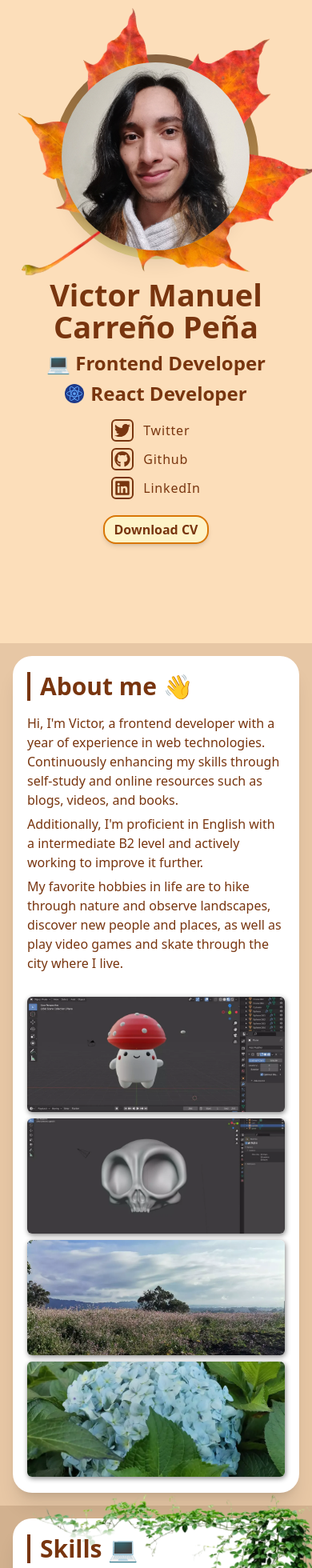
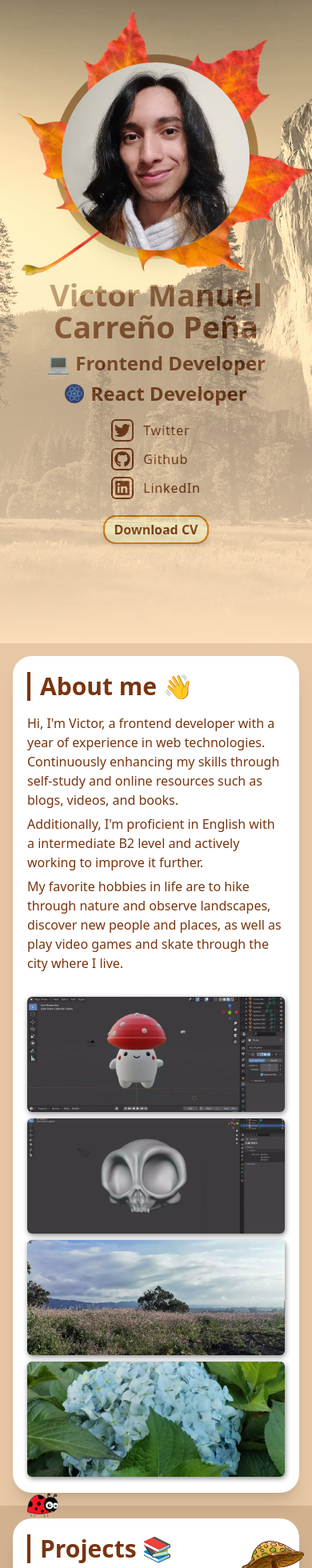
Before and after one commit to VictorCar86/Portfolio, a React app: page / in a window 390 px wide. Shown: the part 40-2000 px from the top of the page at 80% size. Built offline with nearby package versions, Linux system fonts and the light colour scheme; what tailwindcss-animatecss would draw is missing.

Commit message:
Create responsive settings for main_landscape image

```diff
--- a/src/containers/Home.jsx
+++ b/src/containers/Home.jsx
@@ -5,6 +5,7 @@ import {
     FaLinkedin
 } from 'react-icons/fa'
 import { SiReact } from 'react-icons/si'
+import landscapeImg from "../assets/images/main_landscape.webp"
 import profileImg from "../assets/images/profile.webp"
 import fallImg from "../assets/images/fall.webp"
 import englishCvPdf from '../assets/files/Victor Carreno - Frontend CV - English.pdf'
@@ -15,8 +16,9 @@ const Home = () => {
     const [fall, setFall] = useState("");
 
     return (
-        <section className='min-h-[640px] h-screen w-full bg-cream-100'>
-            <div className='min-h-[640px] h-screen w-full flex flex-col-reverse justify-center items-center gap-6 sm:gap-10 md:gap-[8%] xl:gap-10 md:flex-row px-[7%] bg-transparent animate__zoomIn animate__animated animate__delay' id="home">
+        <section className='relative min-h-[640px] h-screen w-full bg-cream-100'>
+            <img className='absolute h-screen w-screen object-cover object-bottom sepia mask-deg' src={landscapeImg} alt="Landscape" />
+            <div className='min-h-[640px] h-screen w-full flex flex-col-reverse justify-center items-center gap-6 sm:gap-10 md:gap-[8%] xl:gap-10 md:flex-row px-[7%] thin-text bg-transparent animate__zoomIn animate__animated animate__delay' id="home">
                 <div>
                     <h1 className='max-w-xs text-center font-bold text-[38px] leading-10 xl:max-w-none md:max-w-sm md:text-5xl md:text-left sm:max-w-none sm:text-[40px]'>Victor Manuel Carreño Peña</h1>
                     <p className='text-2xl sm:text-3xl mb-1.5 mt-2.5 md:mt-3.5 font-bold text-center md:text-left'>
--- a/src/containers/Projects.jsx
+++ b/src/containers/Projects.jsx
@@ -23,7 +23,7 @@ const Projects = () => {
 }
 
   return (
-    <InfoSection title={titleLanguage()} bgColor='bg-cream-400' customId='projects'>
+    <InfoSection title={titleLanguage()} bgColor='bg-cream-300' customId='projects'>
       <img
         className='absolute -top-8 w-10 h-min cursor-pointer'
         src={ladyBugImg}
--- a/src/containers/Skills.jsx
+++ b/src/containers/Skills.jsx
@@ -33,7 +33,7 @@ const Skills = () => {
   }
 
   return (
-    <InfoSection title={titleLanguage()} bgColor='bg-cream-300' customId='skills'>
+    <InfoSection title={titleLanguage()} bgColor='bg-cream-400' customId='skills'>
       <img className='absolute top-0 right-0 -translate-y-[10%] translate-x-[7%] h-min w-min select-none' draggable='false' src={climbingPlantImg} alt="Climbing plant decoration" />
 
       <p className='relative max-w-xl mb-1.5 shadow-[0px_0px_10px_4px_#ffffff] bg-white/80'>
@@ -70,7 +70,7 @@ const Skills = () => {
 
       </p>
       <div className='relative h-auto mx-auto my-6 font-bold md:text-lg text-center'>
-        <ul className='grid sm:grid-cols-2 sm:grid-rows-3 md:grid-cols-4 md:grid-rows-2 grid-cols-1 grid-rows-6 gap-2 justify-items-center items-center mt-7'>
+        <ul className='grid grid-cols-2 grid-rows-3 md:grid-cols-4 md:grid-rows-2 gap-2 justify-items-center items-center mt-7'>
           <ToolsDescription name='HTML' imgSrc={htmlImg}>
             <SiHtml5 className={`fill-orange-500 ${svgStyles}` }/>
           </ToolsDescription>
--- a/src/index.css
+++ b/src/index.css
@@ -25,4 +25,13 @@
     .responsiveFontSize {
         font-size: clamp(12px, 2.2vw, 1.5rem);
     }
+
+    .mask-deg {
+        mask-image: -webkit-gradient(linear, left top, left bottom, from(rgba(0,0,0,1)), to(rgba(0,0,0,0)));
+        -webkit-mask-image: -webkit-gradient(linear, left top, left bottom, from(rgba(0,0,0,1)), to(rgba(0,0,0,0)));
+    }
+
+    .thin-text {
+        text-shadow: 2px 2px #fcdeba, -1px -1px #fcdeba, 2px 2px #fcdeba, -1px -1px #fcdeba, 2px 2px 5px #fcdeba;
+    }
 }
--- a/src/pages/MainPage.jsx
+++ b/src/pages/MainPage.jsx
@@ -15,8 +15,8 @@ const MainPage = () => {
       <main className='sm:text-lg text-amber-900 overflow-hidden'>
           <Home />
           <AboutMe />
+          <Projects />
           <Skills />
-          <Projects />
       </main>
       <footer className='sm:text-lg text-amber-900'>
           <Contact />
```
Also changed, not shown: src/assets/images/main_landscape.webp (added).
